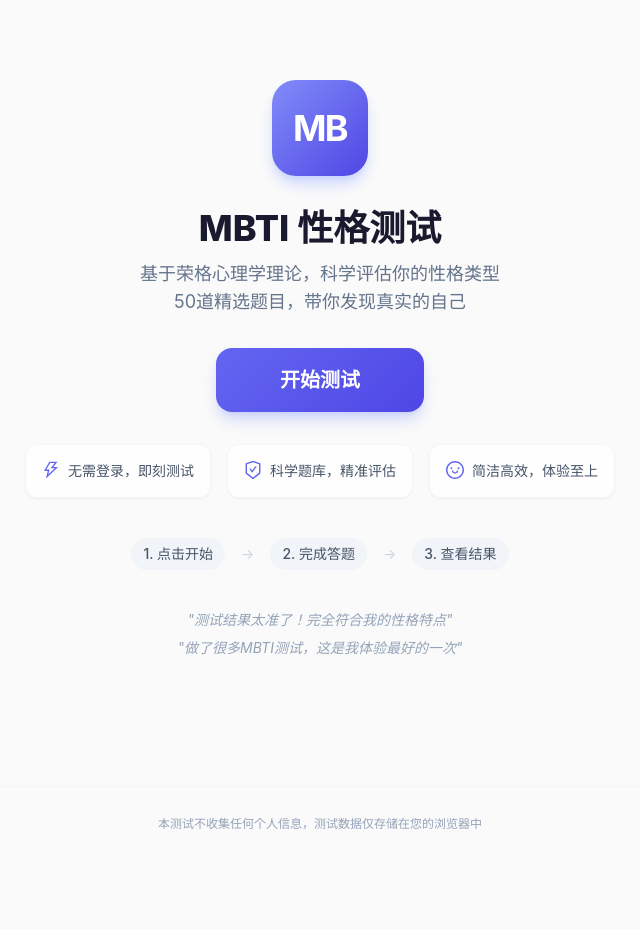
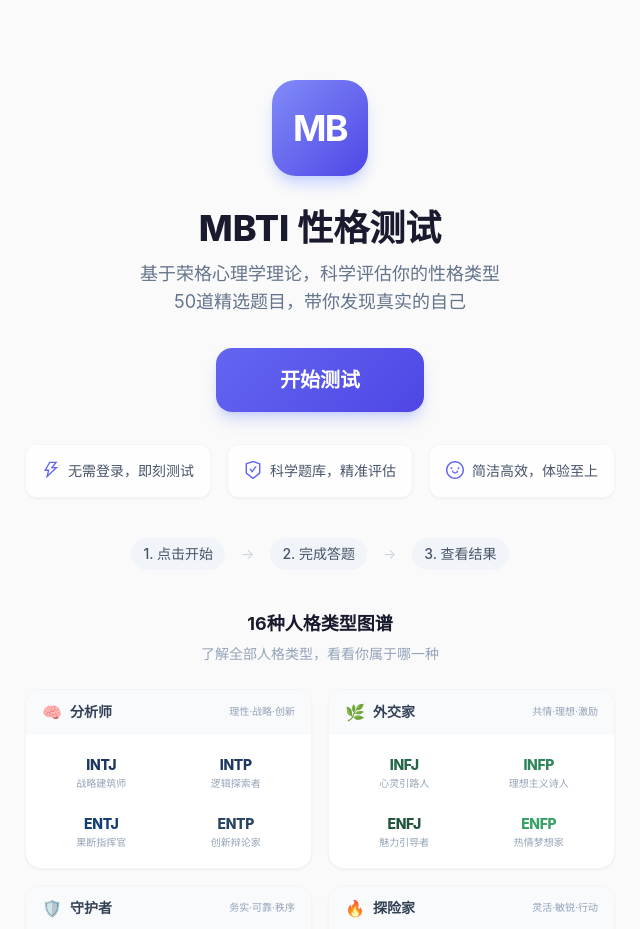
Before and after one commit to wisheritestzz/Mint, a React (Vite) app: page / in a window 1280 px wide. Shown: the top 929 px of the page, without its empty margins (320-960 px from the left). Before the commit the page ends 858 px from the top, so only its background shows below. Built offline with nearby package versions, Linux system fonts and the light colour scheme.

Commit message:
feat: 删除跳过未答按钮+修复导航逻辑+首页16型MBTI图谱

```diff
--- a/src/routes/HomePage.tsx
+++ b/src/routes/HomePage.tsx
@@ -4,8 +4,17 @@
 import { ThunderboltOutlined, SafetyCertificateOutlined, SmileOutlined } from '@ant-design/icons';
 import { motion } from 'framer-motion';
 import { useTestStore } from '../store/testStore';
+import { getTypeMeta } from '../logic/constants';
 
 const { Title, Text } = Typography;
+
+// 四大气质分组
+const TEMPERAMENTS = [
+  { name: '分析师', emoji: '🧠', types: ['INTJ', 'INTP', 'ENTJ', 'ENTP'], desc: '理性·战略·创新' },
+  { name: '外交家', emoji: '🌿', types: ['INFJ', 'INFP', 'ENFJ', 'ENFP'], desc: '共情·理想·激励' },
+  { name: '守护者', emoji: '🛡️', types: ['ISTJ', 'ISFJ', 'ESTJ', 'ESFJ'], desc: '务实·可靠·秩序' },
+  { name: '探险家', emoji: '🔥', types: ['ISTP', 'ISFP', 'ESTP', 'ESFP'], desc: '灵活·敏锐·行动' },
+];
 
 const highlights = [
   { icon: <ThunderboltOutlined />, text: '无需登录，即刻测试' },
@@ -126,6 +135,58 @@
             </span>
           </div>
 
+          {/* 16种人格类型图谱 */}
+          <div className="mb-10 w-full max-w-2xl mx-auto">
+            <div className="text-center mb-6">
+              <Title level={4} className="!text-base sm:!text-lg !font-bold !text-[#1a1a2e] !mb-1">
+                16种人格类型图谱
+              </Title>
+              <Text className="!text-xs sm:!text-sm !text-slate-400">
+                了解全部人格类型，看看你属于哪一种
+              </Text>
+            </div>
+
+            <div className="grid grid-cols-1 sm:grid-cols-2 gap-4">
+              {TEMPERAMENTS.map((group) => (
+                <motion.div
+                  key={group.name}
+                  initial={{ opacity: 0, y: 12 }}
+                  whileInView={{ opacity: 1, y: 0 }}
+                  viewport={{ once: true }}
+                  transition={{ duration: 0.4 }}
+                  className="bg-white rounded-2xl border border-slate-100 shadow-sm overflow-hidden"
+                >
+                  <div className="px-4 py-2.5 bg-slate-50 border-b border-slate-50 flex items-center gap-2">
+                    <span className="text-base">{group.emoji}</span>
+                    <span className="font-semibold text-sm text-slate-700">{group.name}</span>
+                    <span className="text-[10px] text-slate-400 ml-auto">{group.desc}</span>
+                  </div>
+                  <div className="p-3 grid grid-cols-2 gap-2">
+                    {group.types.map((type) => {
+                      const meta = getTypeMeta(type);
+                      return (
+                        <div
+                          key={type}
+                          className="flex flex-col items-center py-2 px-2 rounded-xl transition-colors hover:bg-slate-50"
+                        >
+                          <span
+                            className="text-sm font-extrabold tracking-tight mb-0.5"
+                            style={{ color: meta.color }}
+                          >
+                            {type}
+                          </span>
+                          <span className="text-[10px] text-slate-400 text-center leading-tight">
+                            {meta.tag}
+                          </span>
+                        </div>
+                      );
+                    })}
+                  </div>
+                </motion.div>
+              ))}
+            </div>
+          </div>
+
           {/* 用户评价 */}
           <div className="space-y-2 mb-12">
             {testimonials.map((t, i) => (
--- a/src/routes/TestPage.tsx
+++ b/src/routes/TestPage.tsx
@@ -6,7 +6,6 @@
   RightOutlined,
   CloseOutlined,
   AppstoreOutlined,
-  ForwardOutlined,
 } from '@ant-design/icons';
 import { motion, AnimatePresence } from 'framer-motion';
 import { useTestStore } from '../store/testStore';
@@ -88,10 +87,6 @@
   const currentQ = questions[currentIndex];
   const selectedScore = currentQ ? answers[currentQ.id] : undefined;
   const answeredCount = Object.keys(answers).length;
-  const unansweredIndices: number[] = [];
-  questions.forEach((q, i) => {
-    if (answers[q.id] == null) unansweredIndices.push(i);
-  });
 
   const handleSelect = useCallback(
     (score: LikertLevel) => {
@@ -123,14 +118,6 @@
     },
     [currentIndex, goTo],
   );
-
-  const handleJumpUnanswered = useCallback(() => {
-    if (unansweredIndices.length === 0) return;
-    // 找当前索引之后最近的一个未答题
-    const nextUnanswered = unansweredIndices.find((i) => i > currentIndex);
-    const target = nextUnanswered ?? unansweredIndices[0];
-    handleGoTo(target);
-  }, [currentIndex, unansweredIndices, handleGoTo]);
 
   const handleFinish = useCallback(() => {
     finishingRef.current = true;
@@ -184,16 +171,6 @@
                 className={`!text-slate-400 hover:!text-slate-600 ${showNavPanel ? '!text-indigo-500' : ''}`}
               />
             </Tooltip>
-            {unansweredIndices.length > 0 && (
-              <Button
-                size="small"
-                icon={<ForwardOutlined />}
-                onClick={handleJumpUnanswered}
-                className="!rounded-lg !text-xs !text-amber-600 !border-amber-200 hover:!border-amber-400"
-              >
-                跳过未答
-              </Button>
-            )}
             <Text className="!text-xs !text-slate-400 !font-mono">
               {answeredCount}/{questions.length}
             </Text>
@@ -363,7 +340,7 @@
 
           <div className="flex-1" />
 
-          {allComplete ? (
+          {allComplete && currentIndex === questions.length - 1 ? (
             <motion.div
               initial={{ scale: 0.9, opacity: 0 }}
               animate={{ scale: 1, opacity: 1 }}
```
